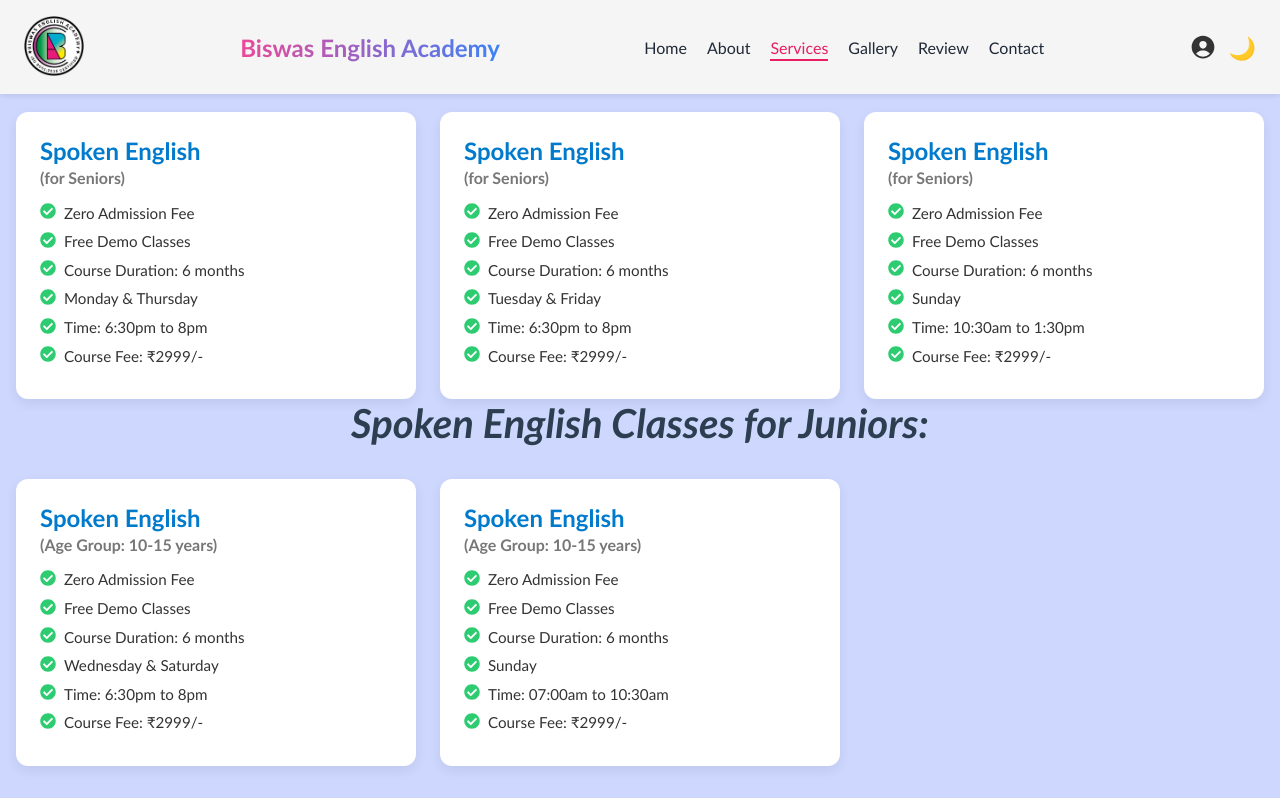
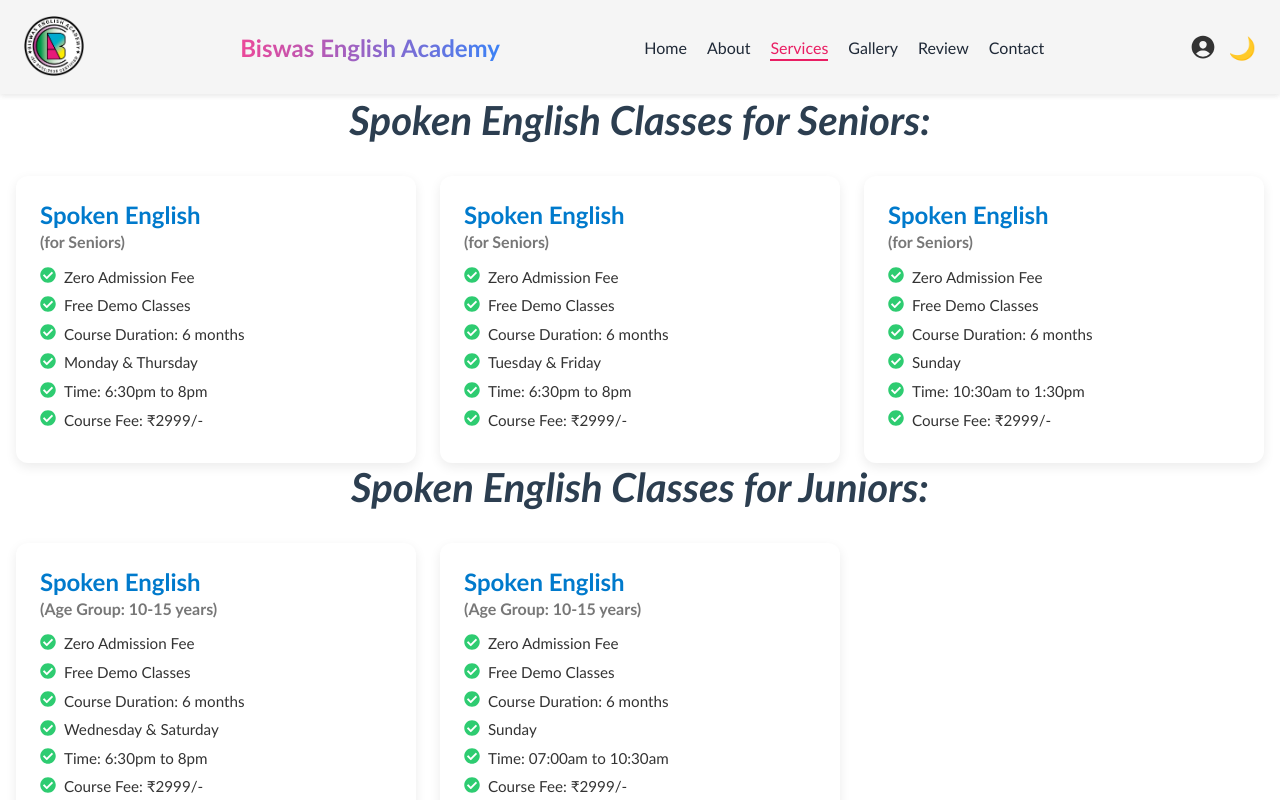
Before and after one commit to Pritam-Mondal18/biswasEnglishAcademyFinal, a React (Vite) app: page /services in a window 1280 px wide. Shown: the top 800 px of the page. Built offline with nearby package versions, Linux system fonts and the light colour scheme.

Commit message:
fix ui of services section

```diff
--- a/src/routes/Services.css
+++ b/src/routes/Services.css
@@ -1,12 +1,26 @@
 /* Base styles */
-.services-container {
+/* .services-container {
+  min-height: 100vh;
   padding: 2rem 1rem;
   font-family: "Segoe UI", Tahoma, Geneva, Verdana, sans-serif;
   color: var(--text-color);
+  transition: background-color 0.3s ease, color 0.3s ease;
+  display: flex;
+  flex-direction: column;
+  justify-content: space-between;
+} */
+.services-container {
+  min-height: calc(100vh - 94px); /* ensures full screen excluding header */
+  padding: 2rem 1rem 4rem; /* bottom padding added for footer space */
+  padding-top: 6rem; /* ~96px to clear header */
+  font-family: "Segoe UI", Tahoma, Geneva, Verdana, sans-serif;
+  color: var(--text-color);
   /* background-color: var(--bg-color); */
-  background-color: #ced8ff;
   transition: background-color 0.3s ease, color 0.3s ease;
+  display: flex;
+  flex-direction: column;
 }
+
 /* Section heading */
 .section-heading h1 {
   font-size: 2rem;
--- a/src/routes/Services.jsx
+++ b/src/routes/Services.jsx
@@ -1,6 +1,7 @@
 import React from "react";
 import { FaCheckCircle } from "react-icons/fa";
 import { motion } from "framer-motion";
+import Footer from "../components/Footer";
 import "./Services.css";
 
 const fadeInVariant = {
@@ -71,7 +72,8 @@
 
 function Services({ servicesRef }) {
   return (
-    <div ref={servicesRef} className="services-container">
+    <>
+      <div className="services-container">
         <Section
           title="Spoken English Classes for Seniors:"
           content={[
@@ -144,6 +146,8 @@
           ]}
         />
       </div>
+      <Footer />
+    </>
   );
 }
 
```
Lines whose indentation alone changed are shown as unchanged.
